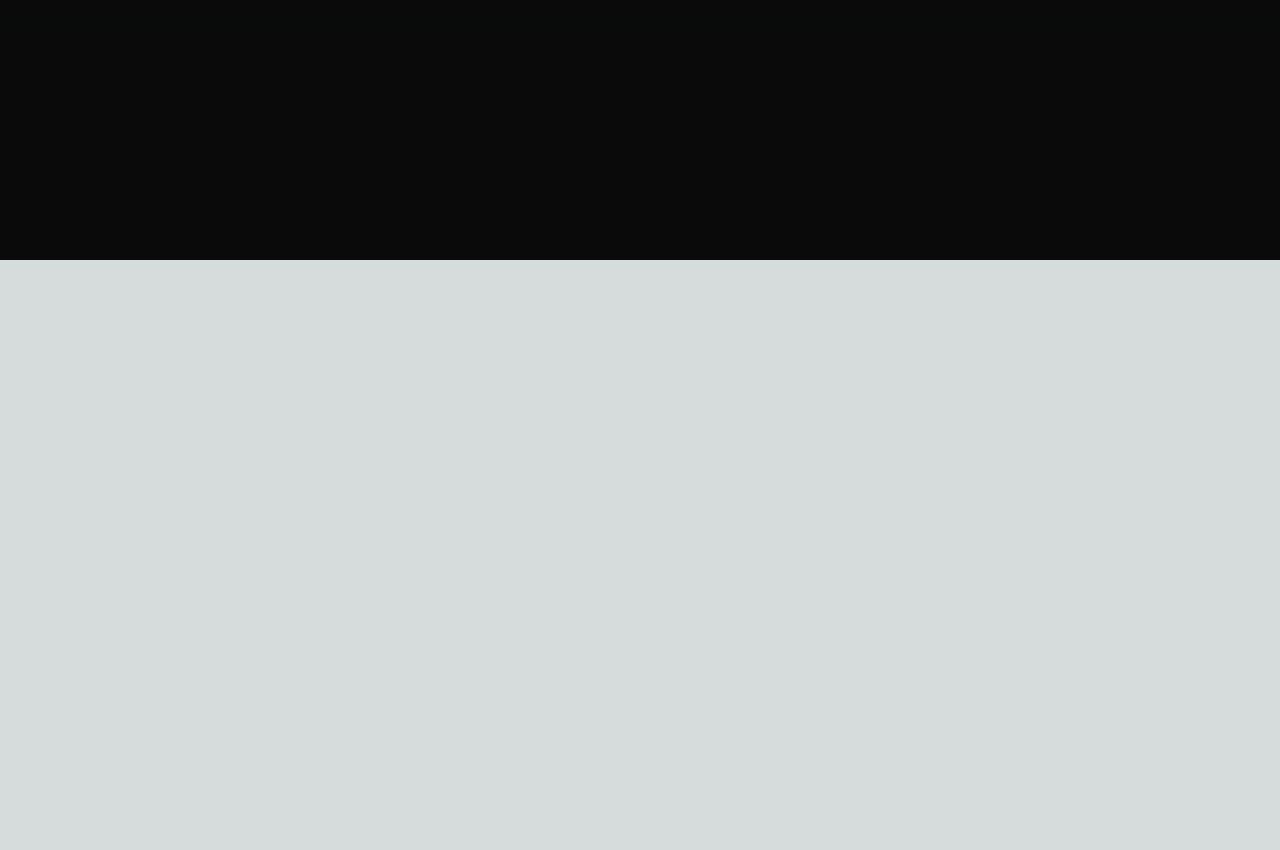
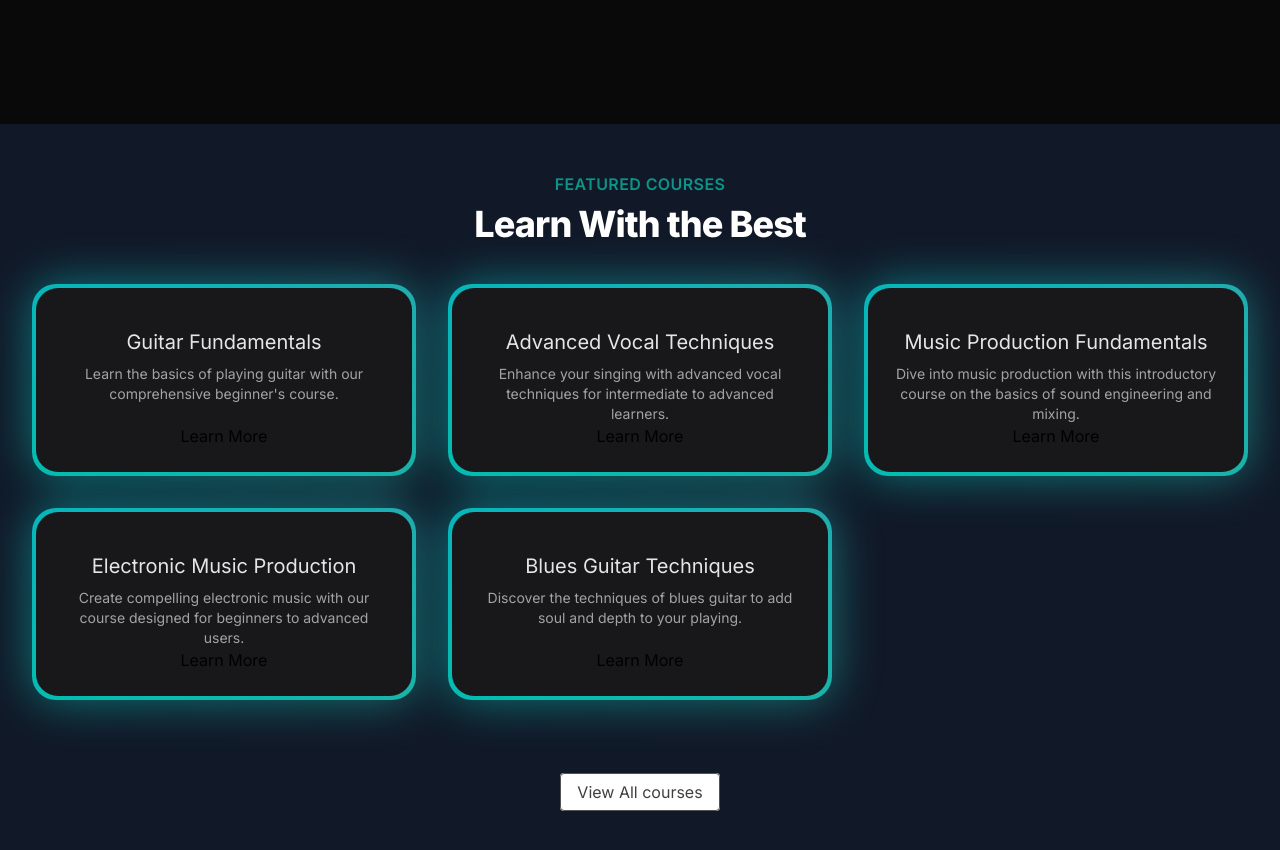
Before and after one commit to piyushgupta12345/Music_Project, a Next.js app: page / in a window 1280 px wide. Shown: the part 540-1390 px from the top of the page. Before the commit the page ends 800 px from the top, so only its background shows below. Built offline with nearby package versions, Linux system fonts and the light colour scheme.

Commit message:
featuredcourses

```diff
--- /dev/null
+++ b/src/app/components/FeaturedCourses.tsx
@@ -0,0 +1,58 @@
+import Link from 'next/link'
+import { BackgroundGradient } from './ui/background-gradient'
+import courseData from '../data/music_courses.json';
+
+interface Course
+{
+    id: number,
+    title: string,
+    slug: string,
+    description: string,
+    price: number,
+    instructor: string,
+    isFeatured: boolean,
+
+}
+
+function FeaturedCourses()
+{
+    const featuredCourses = courseData.courses.filter((course) => course.isFeatured)
+
+    return (
+        <div className="py-12 bg-gray-900">
+            <div>
+                <div className="text-center">
+                    <h2 className="text-base text-teal-600 font-semibold tracking-wide uppercase">FEATURED COURSES</h2>
+                    <p className="mt-2 text-3xl leading-8 font-extrabold tracking-tight text-white sm:text-4xl">Learn With the Best</p>
+                </div>
+            </div>
+            <div className="mt-10 mx-8">
+                <div className="grid grid-cols-1 sm:grid-cols-2 lg:grid-cols-3 gap-8 justify-center">
+                    {featuredCourses.map((course: Course) => (
+                        <div key={course.id} className="flex justify-center">
+                            <BackgroundGradient
+                                className="flex flex-col rounded-[22px] bg-white dark:bg-zinc-900 overflow-hidden h-full max-w-sm">
+                                <div className="p-4 sm:p-6 flex flex-col items-center text-center flex-grow">
+                                    <p className="text-lg sm:text-xl text-black mt-4 mb-2 dark:text-neutral-200">{course.title}</p>
+                                    <p className="text-sm text-neutral-600 dark:text-neutral-400 flex-grow">{course.description}</p>
+                                    <Link href={`/courses/${course.slug}`}>
+                                        Learn More
+                                    </Link>
+                                </div>
+                            </BackgroundGradient>
+                        </div>
+                    ))}
+                </div>
+            </div>
+            <div className="mt-20 text-center">
+                <Link href={"/courses"}
+                    className="px-4 py-2 rounded border border-neutral-600 text-neutral-700 bg-white hover:bg-gray-100 transition duration-200"
+                >
+                    View All courses
+                </Link>
+            </div>
+        </div>
+    )
+}
+
+export default FeaturedCourses
--- /dev/null
+++ b/src/app/components/ui/background-gradient.tsx
@@ -0,0 +1,73 @@
+"use client"
+import { cn } from "../../utils/cn";
+import React from "react";
+import { motion } from "framer-motion";
+
+export const BackgroundGradient = ({
+  children,
+  className,
+  containerClassName,
+  animate = true,
+}: {
+  children?: React.ReactNode;
+  className?: string;
+  containerClassName?: string;
+  animate?: boolean;
+}) => {
+  const variants = {
+    initial: {
+      backgroundPosition: "0 50%",
+    },
+    animate: {
+      backgroundPosition: ["0, 50%", "100% 50%", "0 50%"],
+    },
+  };
+  return (
+    <div className={cn("relative p-[4px] group", containerClassName)}>
+      <motion.div
+        variants={animate ? variants : undefined}
+        initial={animate ? "initial" : undefined}
+        animate={animate ? "animate" : undefined}
+        transition={
+          animate
+            ? {
+                duration: 5,
+                repeat: Infinity,
+                repeatType: "reverse",
+              }
+            : undefined
+        }
+        style={{
+          backgroundSize: animate ? "400% 400%" : undefined,
+        }}
+        className={cn(
+          "absolute inset-0 rounded-3xl z-[1] opacity-60 group-hover:opacity-100 blur-xl  transition duration-500",
+          " bg-[radial-gradient(circle_farthest-side_at_0_100%,#00ccb1,transparent),radial-gradient(circle_farthest-side_at_100%_0,#7b61ff,transparent),radial-gradient(circle_farthest-side_at_100%_100%,#ffc414,transparent),radial-gradient(circle_farthest-side_at_0_0,#1ca0fb,#141316)]"
+        )}
+      />
+      <motion.div
+        variants={animate ? variants : undefined}
+        initial={animate ? "initial" : undefined}
+        animate={animate ? "animate" : undefined}
+        transition={
+          animate
+            ? {
+                duration: 5,
+                repeat: Infinity,
+                repeatType: "reverse",
+              }
+            : undefined
+        }
+        style={{
+          backgroundSize: animate ? "400% 400%" : undefined,
+        }}
+        className={cn(
+          "absolute inset-0 rounded-3xl z-[1]",
+          "bg-[radial-gradient(circle_farthest-side_at_0_100%,#00ccb1,transparent),radial-gradient(circle_farthest-side_at_100%_0,#7b61ff,transparent),radial-gradient(circle_farthest-side_at_100%_100%,#ffc414,transparent),radial-gradient(circle_farthest-side_at_0_0,#1ca0fb,#141316)]"
+        )}
+      />
+
+      <div className={cn("relative z-10", className)}>{children}</div>
+    </div>
+  );
+};
--- a/src/app/page.tsx
+++ b/src/app/page.tsx
@@ -1,3 +1,4 @@
+import FeaturedCourses from "./components/FeaturedCourses";
 import HeroSection from "./components/HeroSection";
 
 export default function Home() {
@@ -5,6 +6,7 @@
     <main className=" min-h-screen bg-black/[0.96] antialiased">
       <h1>Hello</h1>
       <HeroSection/>
+      <FeaturedCourses/>
     </main>
   );
 }
```
